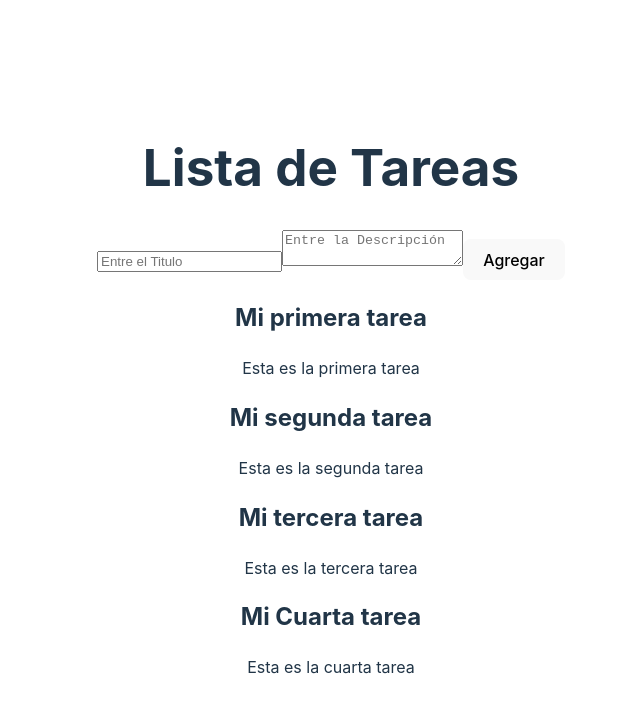
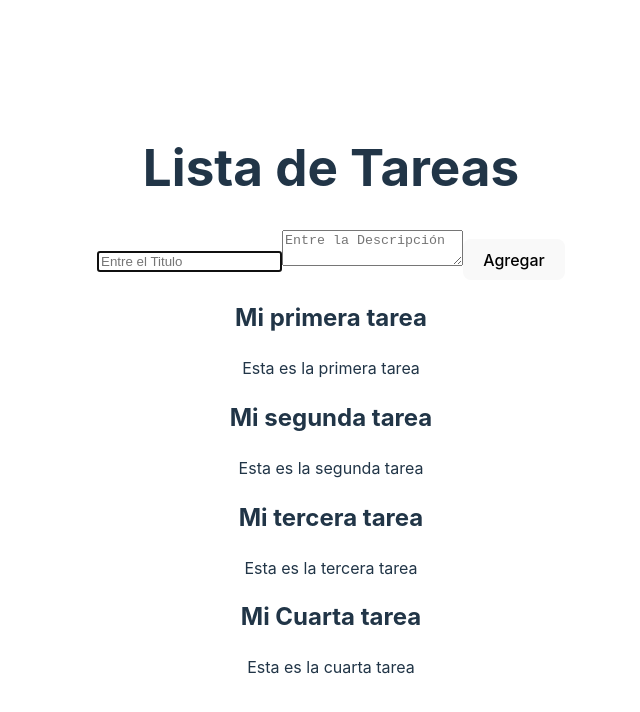
Before and after one commit to luishg76/react-tasks-app, a React (Vite) app: page / in a window 1280 px wide. Shown: the top 712 px of the page, without its empty margins (309-949 px from the left). Built offline with nearby package versions, Linux system fonts and the light colour scheme.

Commit message:
salva(07-06-023)H

```diff
--- a/src/components/TaskForm.jsx
+++ b/src/components/TaskForm.jsx
@@ -2,7 +2,7 @@ import { useState } from "react";
 function TaskForm({addTask}) {
   const [title, setTitle] = useState("");
   const [description, setDescription] = useState("");
-  const handleSubmit = () => {
+  function handleSubmit(){
     addTask(title,description)
     setTitle('')
     setDescription('')
@@ -12,7 +12,7 @@ function TaskForm({addTask}) {
        e.preventDefault()
        handleSubmit()
     }}>
-      <input type="text" placeholder="Entre el Titulo" value={title} onChange={(e) => setTitle(e.target.value)} />
+      <input type="text" placeholder="Entre el Titulo" value={title} onChange={(e) => setTitle(e.target.value)} autoFocus />
       <textarea placeholder="Entre la Descripción" value={description} onChange={(e) => setDescription(e.target.value)} />
       <button type="submit">Agregar</button>
     </form>
```
